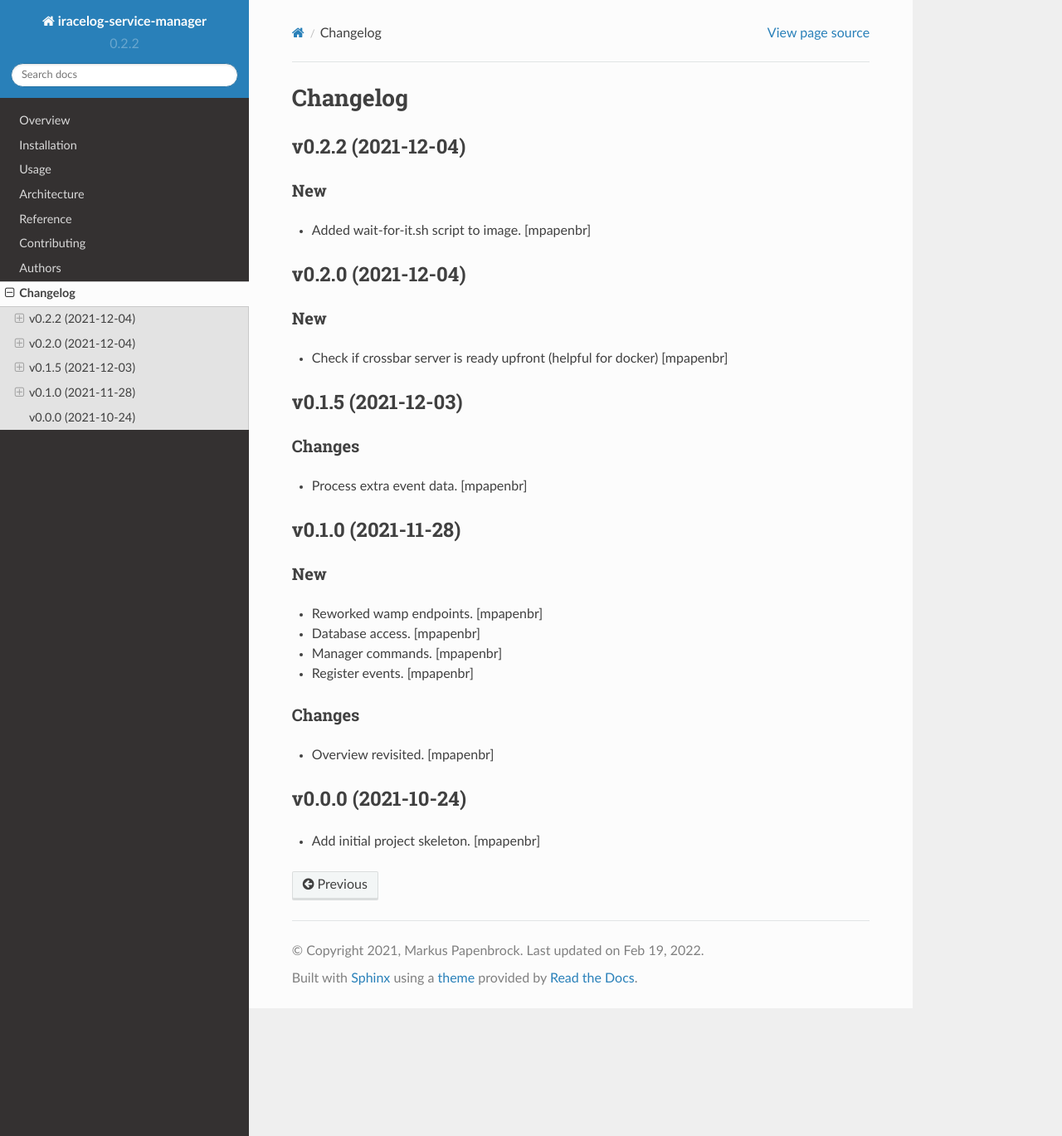
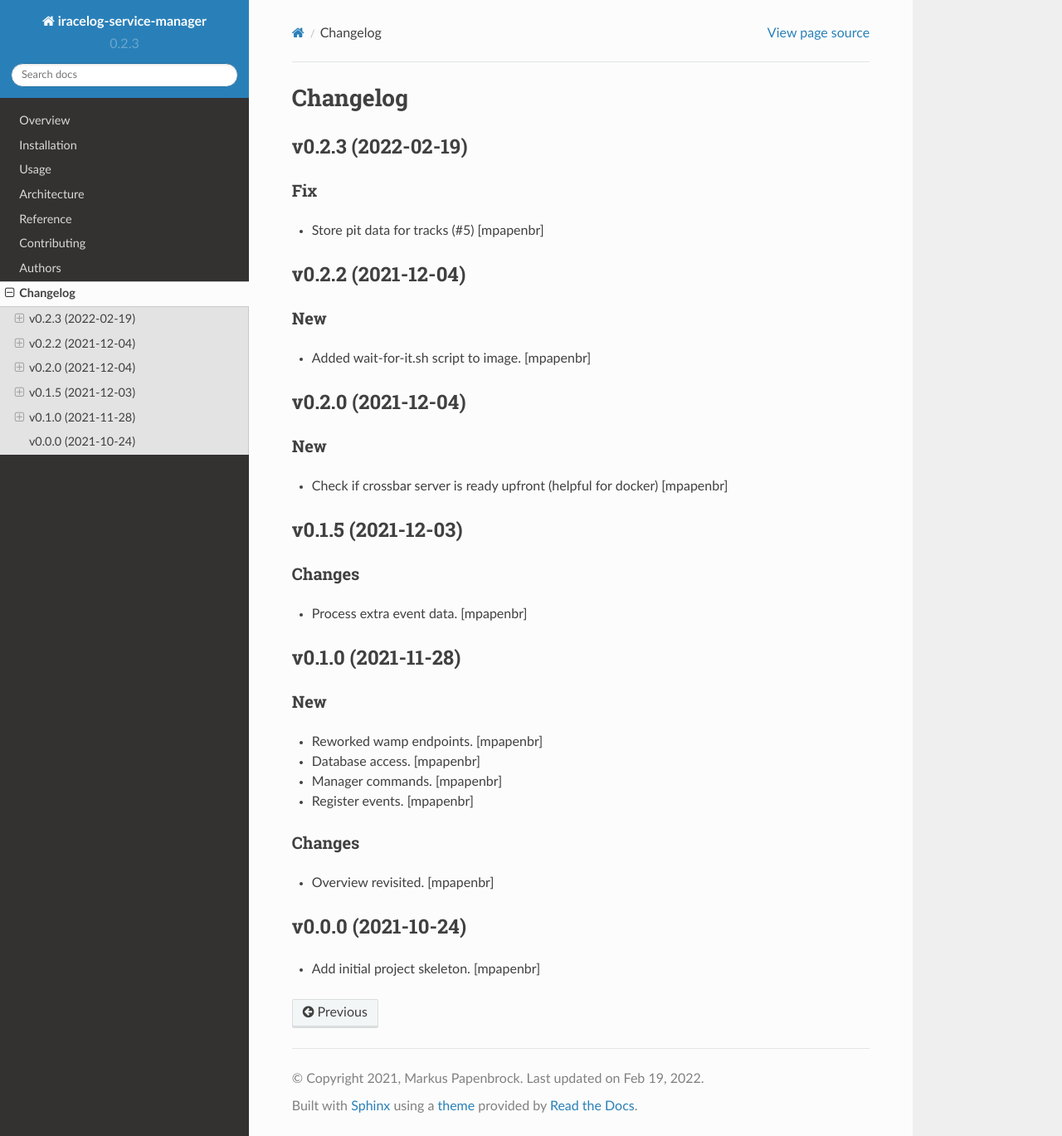
Before and after one commit to mpapenbr/iracelog-service-manager, a Sphinx documentation site: the page built from docs/changelog.rst, in a window 1280 px wide and 1369 px high. Shown: the whole window at 83% size. Built offline with Sphinx 7.4.7 and the Read the Docs theme 2.0.0, drawn with Linux system fonts in a browser that asks for light colours.

Commit message:
Bump version: 0.2.2 → 0.2.3

```diff
--- a/CHANGELOG.rst
+++ b/CHANGELOG.rst
@@ -1,5 +1,13 @@
 Changelog
 =========
+
+
+v0.2.3 (2022-02-19)
+-------------------
+
+Fix
+~~~
+- Store pit data for tracks (#5) [mpapenbr]
 
 
 v0.2.2 (2021-12-04)
--- a/README.rst
+++ b/README.rst
@@ -22,9 +22,9 @@
     :target: https://codecov.io/github/mpapenbr/iracelog-service-manager
 
 
-.. |commits-since| image:: https://img.shields.io/github/commits-since/mpapenbr/iracelog-service-manager/v0.2.2.svg
+.. |commits-since| image:: https://img.shields.io/github/commits-since/mpapenbr/iracelog-service-manager/v0.2.3.svg
     :alt: Commits since latest release
-    :target: https://github.com/mpapenbr/iracelog-service-manager/compare/v0.2.2...main
+    :target: https://github.com/mpapenbr/iracelog-service-manager/compare/v0.2.3...main
 
 
 
--- a/docs/conf.py
+++ b/docs/conf.py
@@ -20,7 +20,7 @@
 year = '2021'
 author = 'Markus Papenbrock'
 copyright = '{0}, {1}'.format(year, author)
-version = release = '0.2.2'
+version = release = '0.2.3'
 
 pygments_style = 'trac'
 templates_path = ['.']
--- a/setup.py
+++ b/setup.py
@@ -23,7 +23,7 @@
 
 setup(
     name='iracelog-service-manager',
-    version='0.2.2',
+    version='0.2.3',
     license='Apache-2.0',
     description='Managing services for iRacelog backend.',
     long_description='%s\n%s' % (
--- a/src/iracelog_service_manager/__init__.py
+++ b/src/iracelog_service_manager/__init__.py
@@ -1 +1 @@
-__version__ = '0.2.2'
+__version__ = '0.2.3'
```
Also changed, not shown: .bumpversion.cfg.
